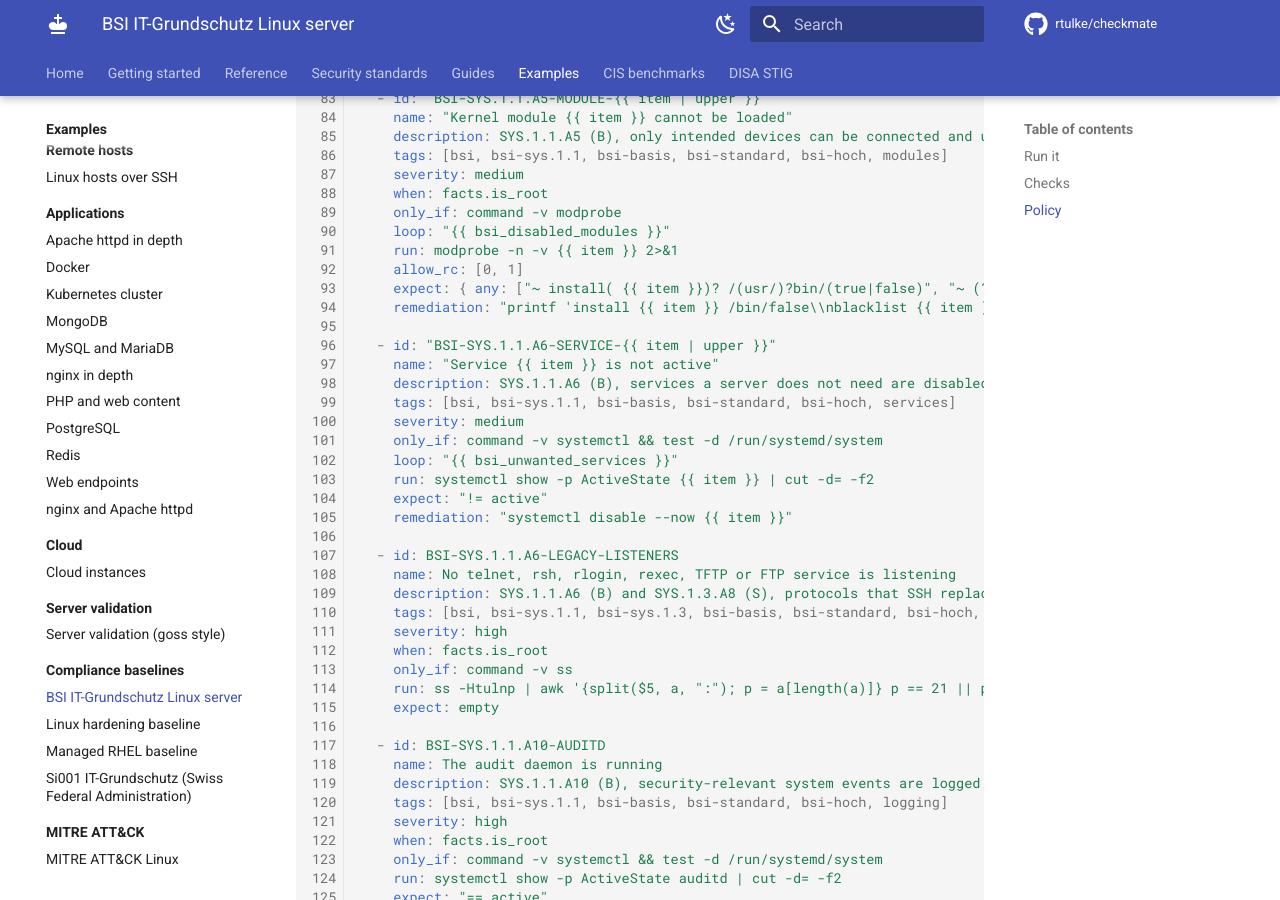
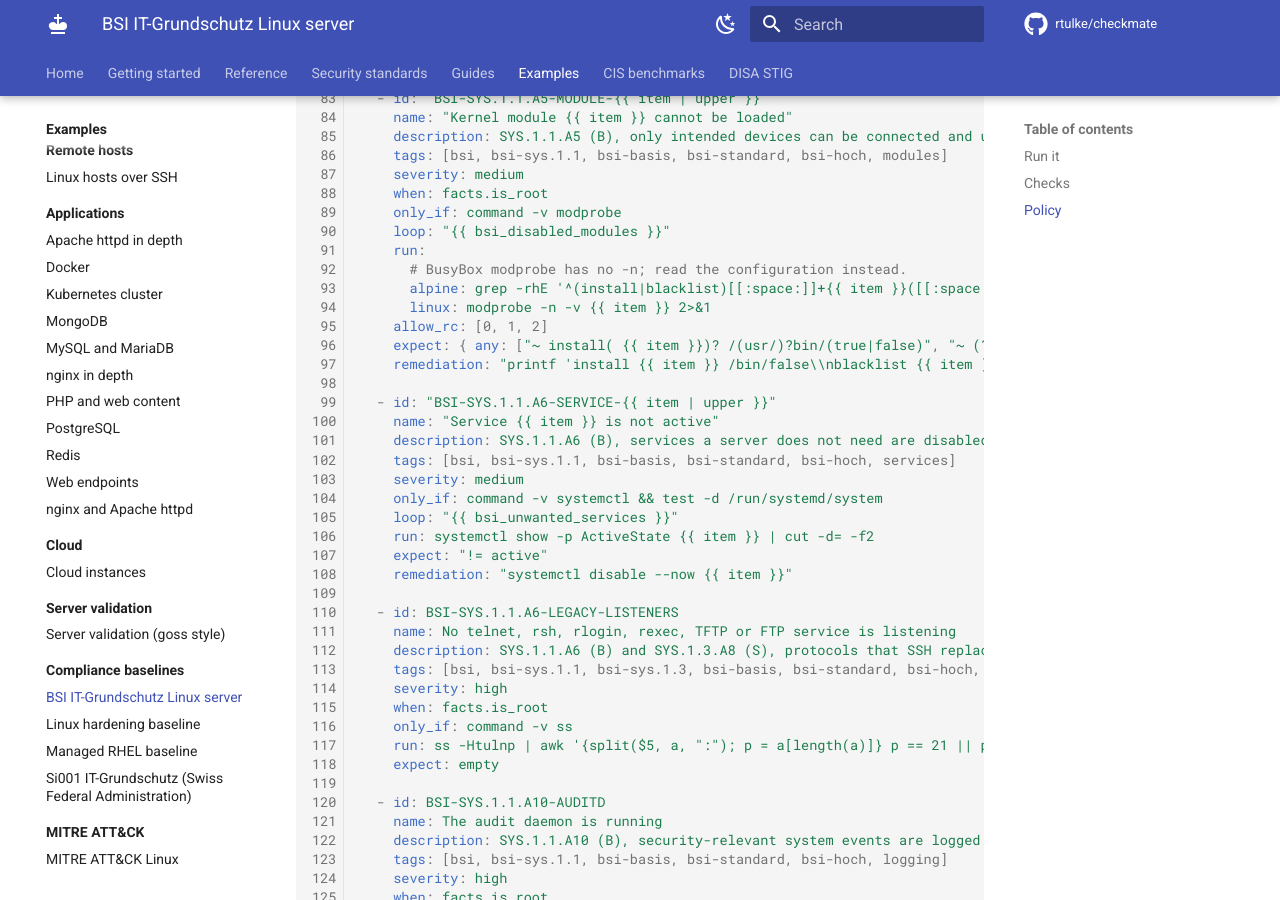
Before and after one commit to rtulke/checkmate, an MkDocs documentation site: the page built from docs/examples/compliance/bsi-grundschutz.md, in a window 1280 px wide and 900 px high, scrolled down 7304 px. Built offline with MkDocs 1.6.1 and Material for MkDocs 9.7.7, drawn with Linux system fonts in a browser that asks for light colours; comment, search, counter and statistics services are not loaded; some of the changed text lies outside the part shown.

Commit message:
Read the module configuration on Alpine in the BSI policy
BusyBox modprobe has no -n option, so SYS.1.1.A5 failed on Alpine. It
now reads /etc/modprobe.d like the hardening baseline does.

```diff
--- a/docs/examples/compliance/bsi-grundschutz.md
+++ b/docs/examples/compliance/bsi-grundschutz.md
@@ -10,7 +10,7 @@ The tags follow the BSI levels: `bsi-basis` (B), `bsi-standard` (B and S) and `b
 - :material-format-list-checks: **Checks**
   53 from 33 definitions, 5 with loops
 - :material-monitor: **Platforms**
-  debian, rhel, suse
+  alpine, debian, linux, rhel, suse
 
 </div>
 
@@ -178,9 +178,12 @@ checks:
     when: facts.is_root
     only_if: command -v modprobe
     loop: "{{ bsi_disabled_modules }}"
-    run: modprobe -n -v {{ item }} 2>&1
-    allow_rc: [0, 1]
-    expect: { any: ["~ install( {{ item }})? /(usr/)?bin/(true|false)", "~ (?i)not found"] }
+    run:
+      # BusyBox modprobe has no -n; read the configuration instead.
+      alpine: grep -rhE '^(install|blacklist)[[:space:]]+{{ item }}([[:space:]]|$)' /etc/modprobe.d /lib/modprobe.d 2>/dev/null
+      linux: modprobe -n -v {{ item }} 2>&1
+    allow_rc: [0, 1, 2]
+    expect: { any: ["~ install( {{ item }})? /(usr/)?bin/(true|false)", "~ (?i)not found", "~ ^blacklist"] }
     remediation: "printf 'install {{ item }} /bin/false\\nblacklist {{ item }}\\n' > /etc/modprobe.d/{{ item }}.conf"
 
   - id: "BSI-SYS.1.1.A6-SERVICE-{{ item | upper }}"
```
Also changed, not shown: 1 other file.
